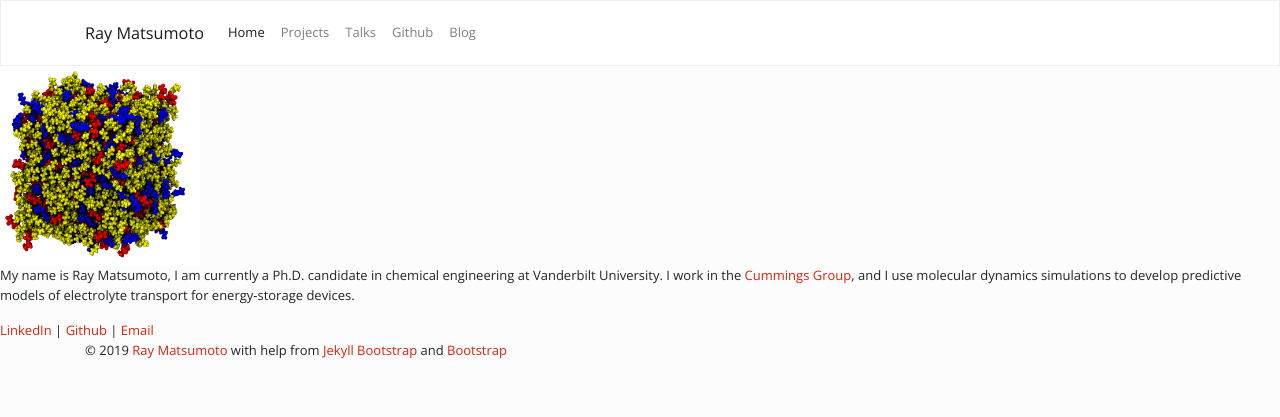
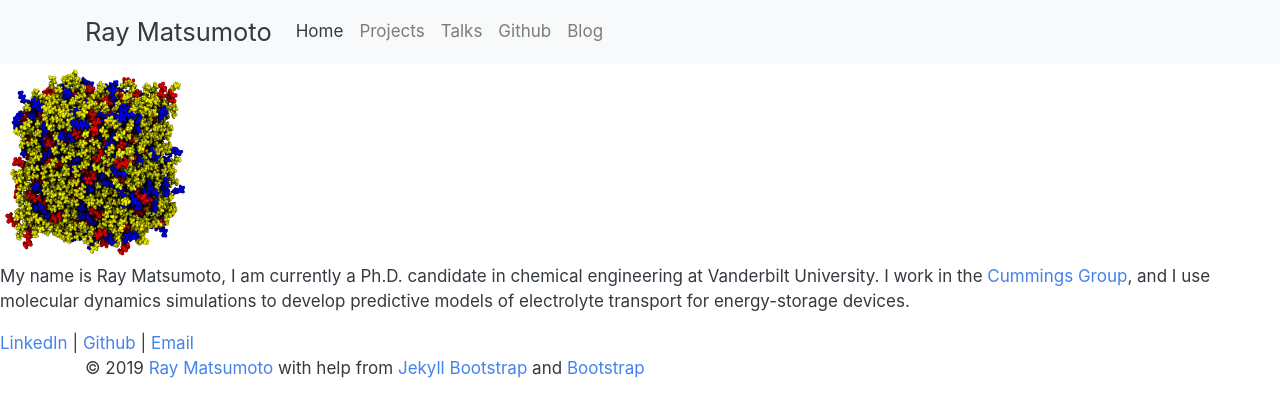
Before and after one commit to rmatsum836/rmatsum836.github.io, a Jekyll site: the page built from index.md, in a window 1280 px wide. Shown: the top 417 px of the page. Built offline with Jekyll 4.4.1, drawn with Linux system fonts in a browser that asks for light colours; nearby versions of some CDN libraries.

Commit message:
top.html

```diff
--- a/_includes/themes/bootstrap-3/top.html
+++ b/_includes/themes/bootstrap-3/top.html
@@ -17,7 +17,7 @@
     <meta name="viewport" content="width=device-width, initial-scale=1.0">
 
     <!-- Bootstrap styles -->
-    <link href="/css/litera.min.css" rel="stylesheet">
+    <link href="/css/litera.css" rel="stylesheet">
     <link href="https://fonts.googleapis.com/css?family=Ubuntu" rel="stylesheet">
 
     <link href="{{ BASE_PATH }}{{ site.JB.atom_path }}" type="application/atom+xml" rel="alternate" title="Sitewide ATOM Feed">
```
